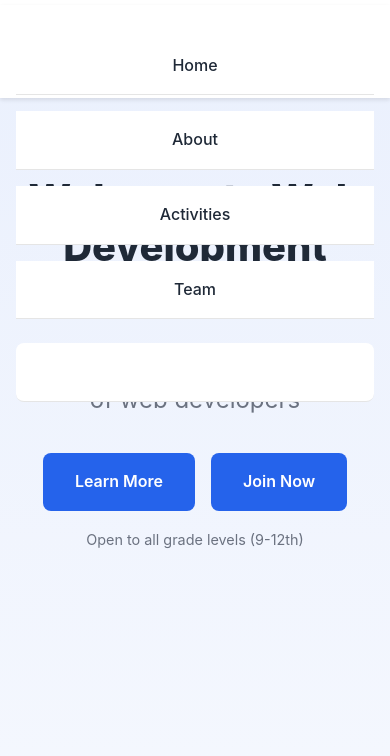
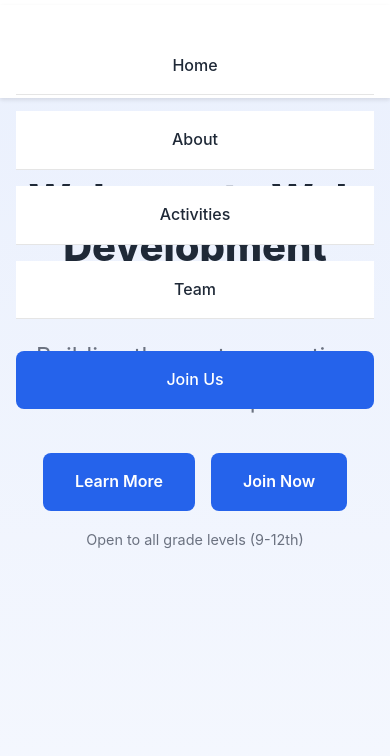
Before and after one commit to VivaanNarayana/calwebdev, a plain HTML site: page index.html in a window 390 px wide. Both pictures are taken after a click on the button "toggle navigation". Shown: the part 88-844 px from the top of the page. Drawn offline with Linux system fonts and the light colour scheme.

Commit message:
Fixed mobile Join Us button visibility

```diff
--- a/assets/css/style.css
+++ b/assets/css/style.css
@@ -623,6 +623,13 @@ section {
         margin: var(--spacing-sm) 0 0 0;
         width: auto;
         min-width: 200px;
+        background: var(--primary-color) !important;
+        border-bottom: none !important;
+    }
+
+    .nav-links.active .nav-cta {
+        border-bottom: none;
+        margin-top: var(--spacing-md);
     }
 
 .nav-links.active {
```
